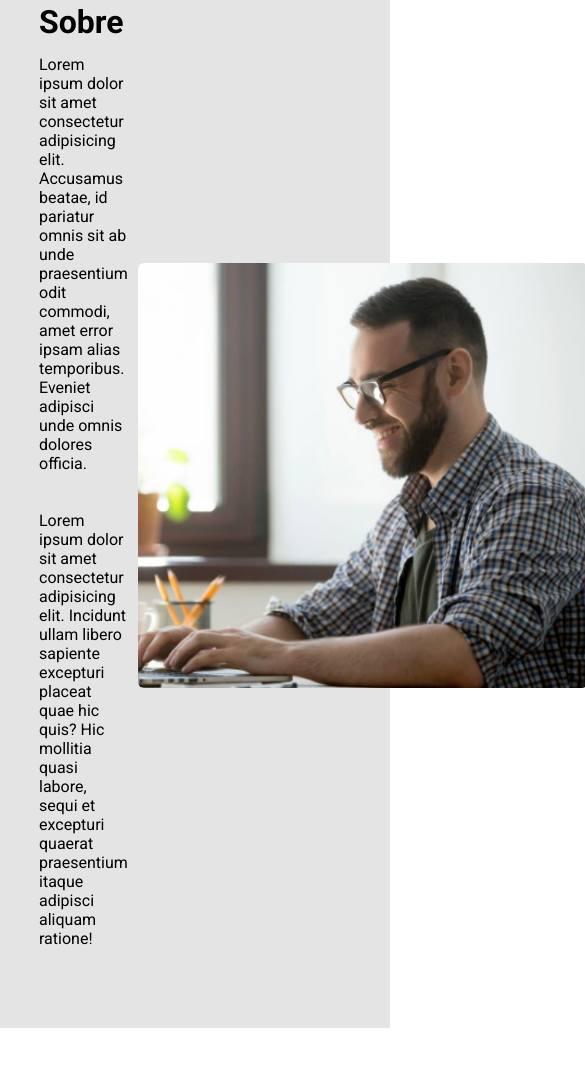
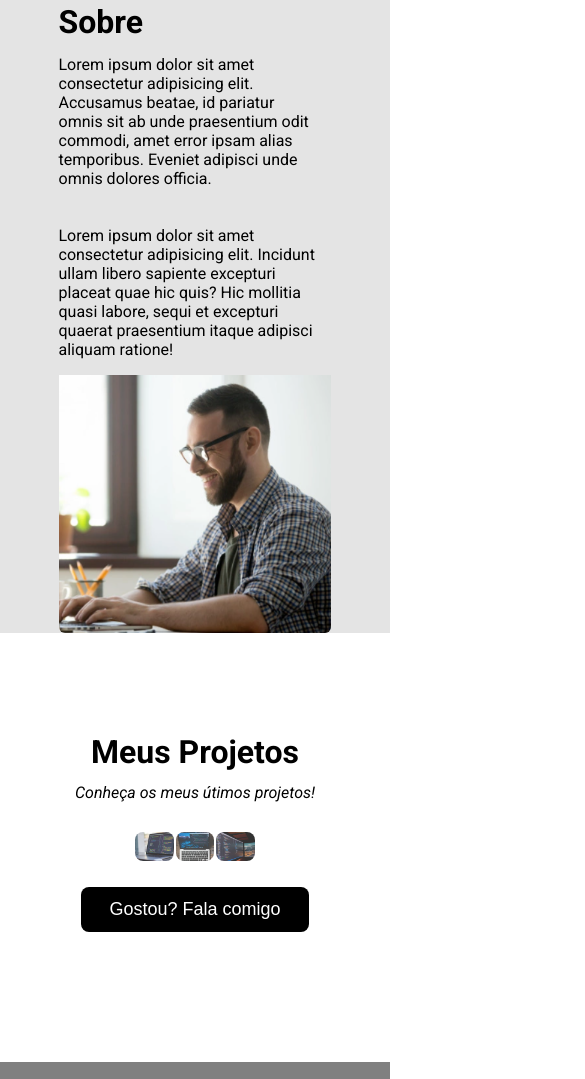
Before and after one commit to m3isonDj/site-passo-a-passo, a plain HTML site: page index.html in a window 390 px wide. Shown: the part 921-2000 px from the top of the page, 585 px wide, since content can reach past the window. Drawn offline with Linux system fonts and the light colour scheme.

Commit message:
terceira versão

```diff
--- a/css/estilo.css
+++ b/css/estilo.css
@@ -103,3 +103,95 @@ body{
     align-items: center;
     padding: 80px 0;
 }
+.galeria h2{
+    font-size: 32px;
+    margin-bottom: 12px;
+    margin-top: 20px;
+}
+.galeria p{
+    margin-bottom: 30px;
+    font-style: italic;
+}
+.projeto-items{
+    width: 100%;
+    display: flex;
+    margin-bottom: 8px;
+    justify-content: center;
+    align-items: center;
+}
+.projeto-items img{
+    width: 22%;
+    margin-right: 0.5%;
+    margin-left: 0.5%;
+    opacity: 0.8;
+    border-radius: 8px;
+    transition: 0.9s;
+}
+.projeto-items img:hover{
+    opacity: 1;
+}
+
+.action{
+    margin-bottom: 50px;
+    background-color: black;
+    border: 0;
+    padding: 12px 28px;
+    border-radius: 8px;
+    font-size: 18px;
+    color: #fff;
+    margin-top: 18px;
+    cursor: pointer;
+}
+footer{
+    align-items: center;
+    padding: 20px 0;
+    background-color:grey;
+    text-align: center;
+    justify-items: center;
+}
+/* RESPONSIVIDADE */
+
+@media(max-width: 1000px){
+    /*MAIN*/
+    .main h1{
+        font-size: 45px;
+    }
+    .main p{
+        font-size: 18px;
+    }
+    .main{
+        background-size: cover;
+    }
+    .sobre{
+        flex-direction: column;
+        padding-top: 80px;
+        padding-left: 0;
+        padding-right: 0;
+        padding-bottom: 0;
+    }
+    /*MAIN*/
+
+    /*SOBRE*/
+    .sobre div{
+        max-width: 70%;
+    }
+    .action div h2{
+        font-size: 40px;
+    }
+    .sobre img{
+        max-width: 70%;
+        padding-top: 16px;
+    }
+    /*SOBRE*/
+    /*PROJETOS*/
+    .projeto-items{
+        width:45%;
+    }
+    /*PROJETOS*/
+    footer{
+        flex-direction: column;
+        padding: 0 20%;
+        padding-top:16px;
+        padding-bottom: 16px;
+    }
+}
--- a/index.html
+++ b/index.html
@@ -56,8 +56,14 @@
         <img src="img/projeto2.png" alt="projeto 2">
         <img src="img/projeto3.png" alt="projeto 3">
     </div>
+    <a href="#"><button class="action">Gostou? Fala comigo</button></a>
 </section>
+<!--FIM DA GALERIA-->
 
+<!--FOOTER-->
+<footer>
+    <p>2025 - Luan Maison - Todos os direitos reservados.</p>
+</footer>
 
 
 </body>
```
